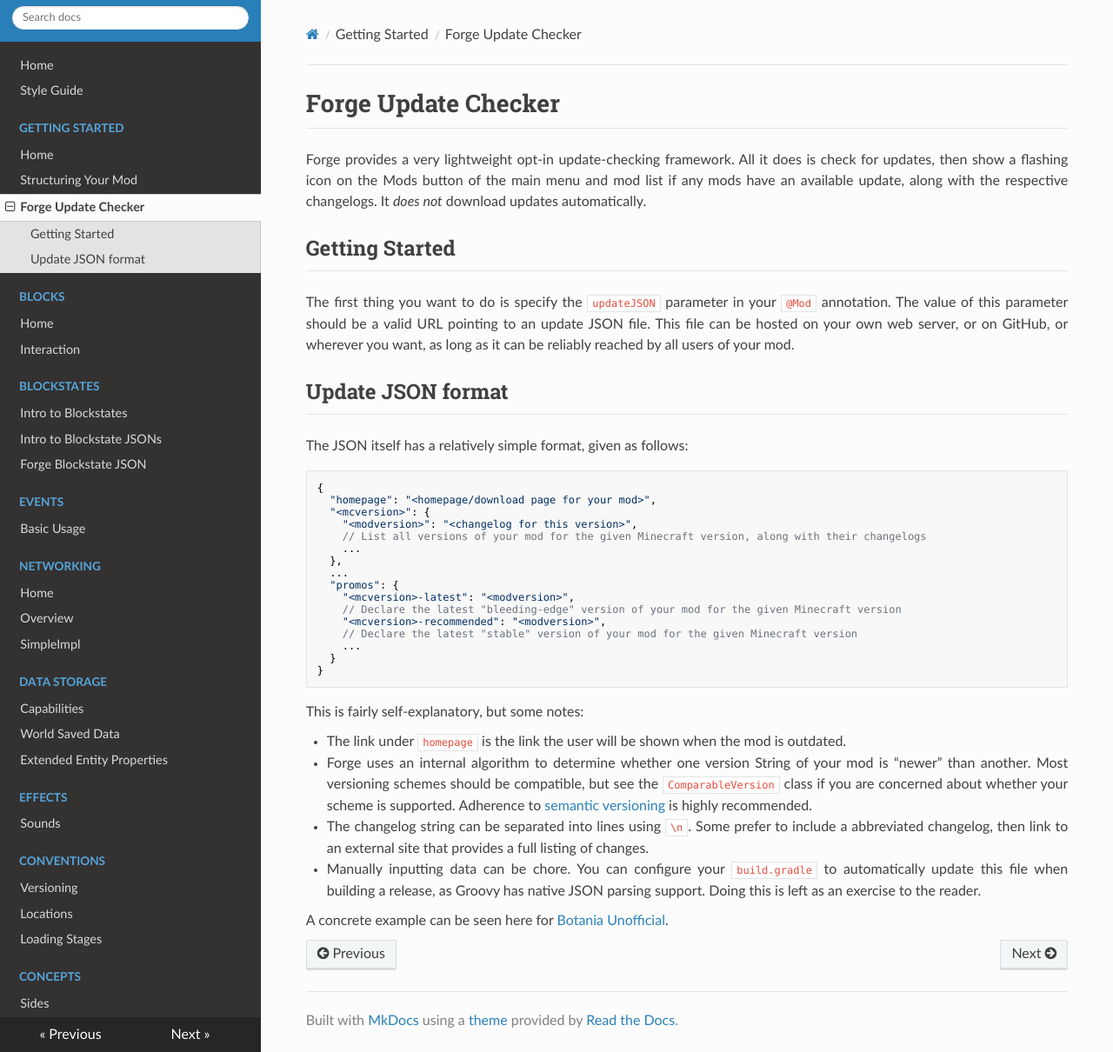
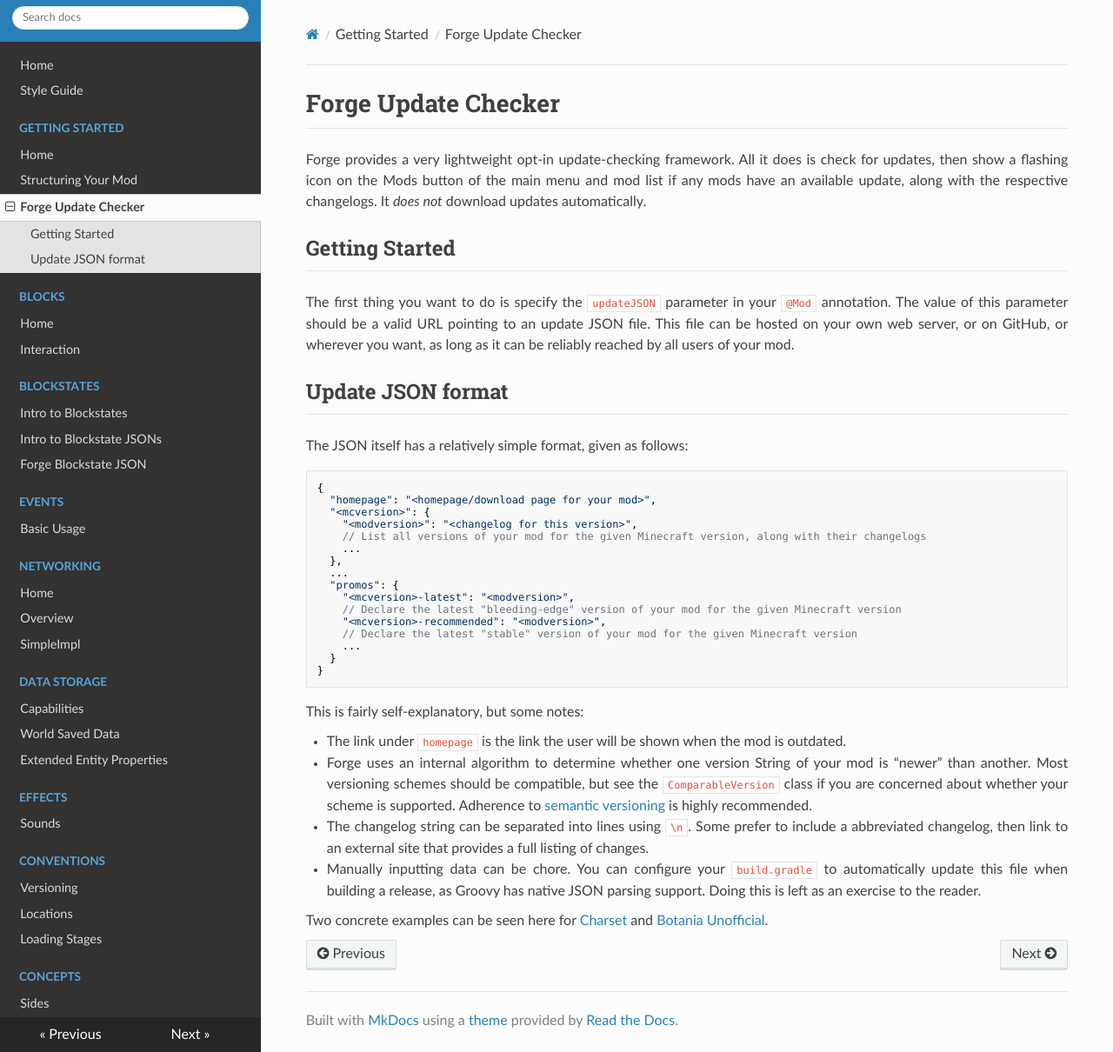
Before and after one commit to MinecraftForge/Documentation, an MkDocs documentation site: the page built from docs/gettingstarted/autoupdate.md, in a window 1280 px wide and 1210 px high. Shown: the whole window at 87% size. Built offline with MkDocs 1.6.1, drawn with Linux system fonts in a browser that asks for light colours; nearby versions of some CDN libraries; old or Windows-style settings are respelled for this version of MkDocs.

Commit message:
Mirror the update.json files to Gist

```diff
--- a/docs/gettingstarted/autoupdate.md
+++ b/docs/gettingstarted/autoupdate.md
@@ -39,4 +39,4 @@ This is fairly self-explanatory, but some notes:
 * The changelog string can be separated into lines using `\n`. Some prefer to include a abbreviated changelog, then link to an external site that provides a full listing of changes.
 * Manually inputting data can be chore. You can configure your `build.gradle` to automatically update this file when building a release, as Groovy has native JSON parsing support. Doing this is left as an exercise to the reader.
 
-A concrete example can be seen here for [Botania Unofficial](https://raw.githubusercontent.com/williewillus/Botania/HEAD/version/update.json).
+Two concrete examples can be seen here for [Charset](https://gist.githubusercontent.com/Meow-J/fe740e287c2881d3bf2341a62a7ce770/raw/bf829cdefc84344d86d1922e2667778112b845b1/update.json) and [Botania Unofficial](https://gist.githubusercontent.com/Meow-J/1299068c775c2b174632534a18b65fb8/raw/42c578cf2303aa76d8900f5fdc6366122549d2a8/update.json).
```
